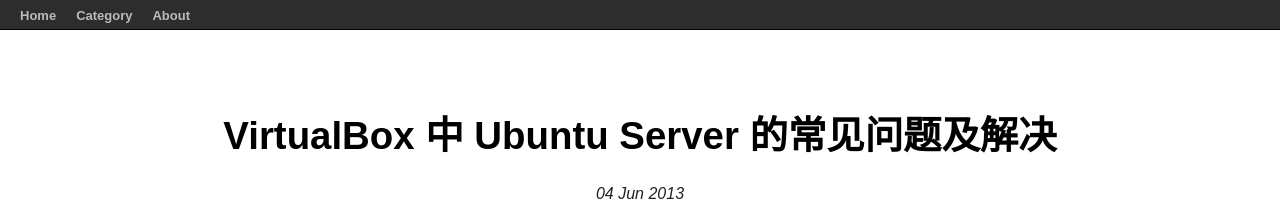
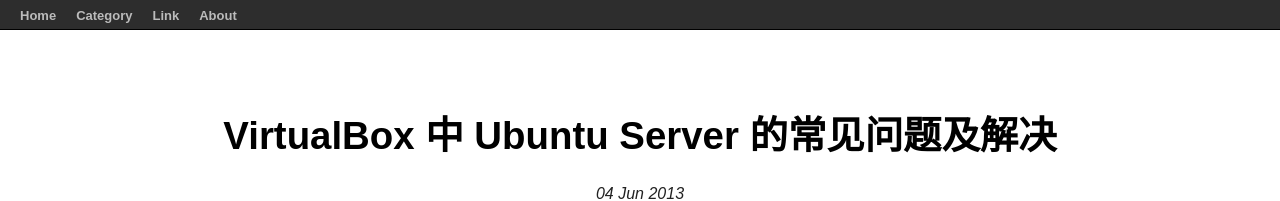
Before and after one commit to yoncise/yoncise.github.io, a Jekyll site: the page built from _posts/2013-06-04-VirtualBox-中-Ubuntu-Server-的常见问题及解决.md, in a window 1280 px wide. Shown: the top 201 px of the page. Built offline with Jekyll 4.4.1, drawn with Linux system fonts in a browser that asks for light colours.

Commit message:
add link page

```diff
--- a/_includes/header.html
+++ b/_includes/header.html
@@ -1,30 +1,24 @@
 <div id="nav">
     <ul>
         <li>
-        {% if page.current == 'home' %}
-        <a class="current" href="/blog">Home</a>
-        {% else %}
-        <a href="/blog">Home</a>
-        {% endif %}
+        <a {% if page.current == 'home' %} class="current" {% endif %} href="/blog">Home</a>
         </li>
+
         <li class="menu">
-        {% if page.current == 'category' %}
-        <a class="current" href="/blog/category">Category</a>
-        {% else %}
-        <a href="/blog/category">Category</a>
-        {% endif %}
+        <a {% if page.current == 'category' %} class="current" {% endif %} href="/blog/category">Category</a>
         <ul>
             {% for category in site.categories %}
             <li><a href="/blog/category/#{{ category[0] }}">{{ category[0] }}</a></li>
             {% endfor %}
         </ul>
         </li>
+
         <li>
-        {% if page.current == 'about' %}
-        <a class="current" href="/blog/about">About</a>
-        {% else %}
-        <a href="/blog/about">About</a>
-        {% endif %}
+        <a {% if page.current == 'link' %} class="current" {% endif %} href="/blog/link">Link</a>
+        </li>
+
+        <li>
+        <a {% if page.current == 'about' %} class="current" {% endif %} href="/blog/about">About</a>
         </li>
     </ul>
 </div>
```
Also changed, not shown: blog/link/index.md (added, +8 -0 lines).
